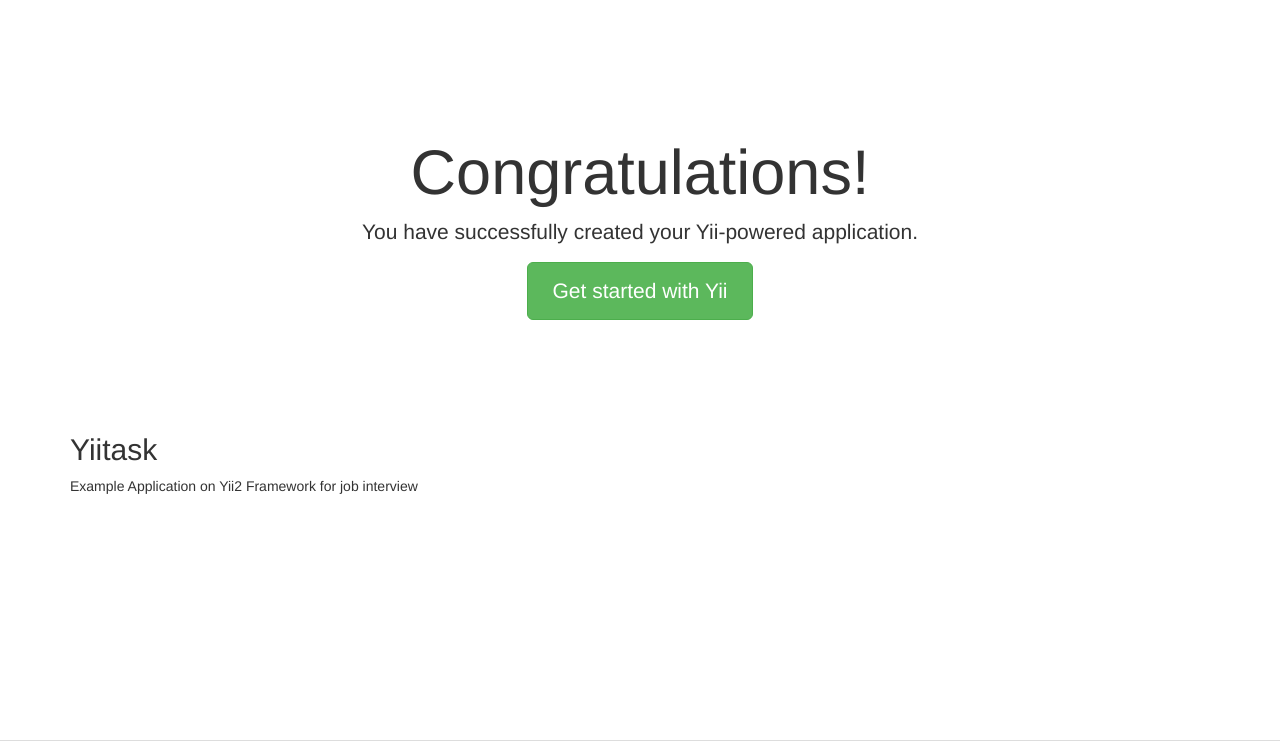
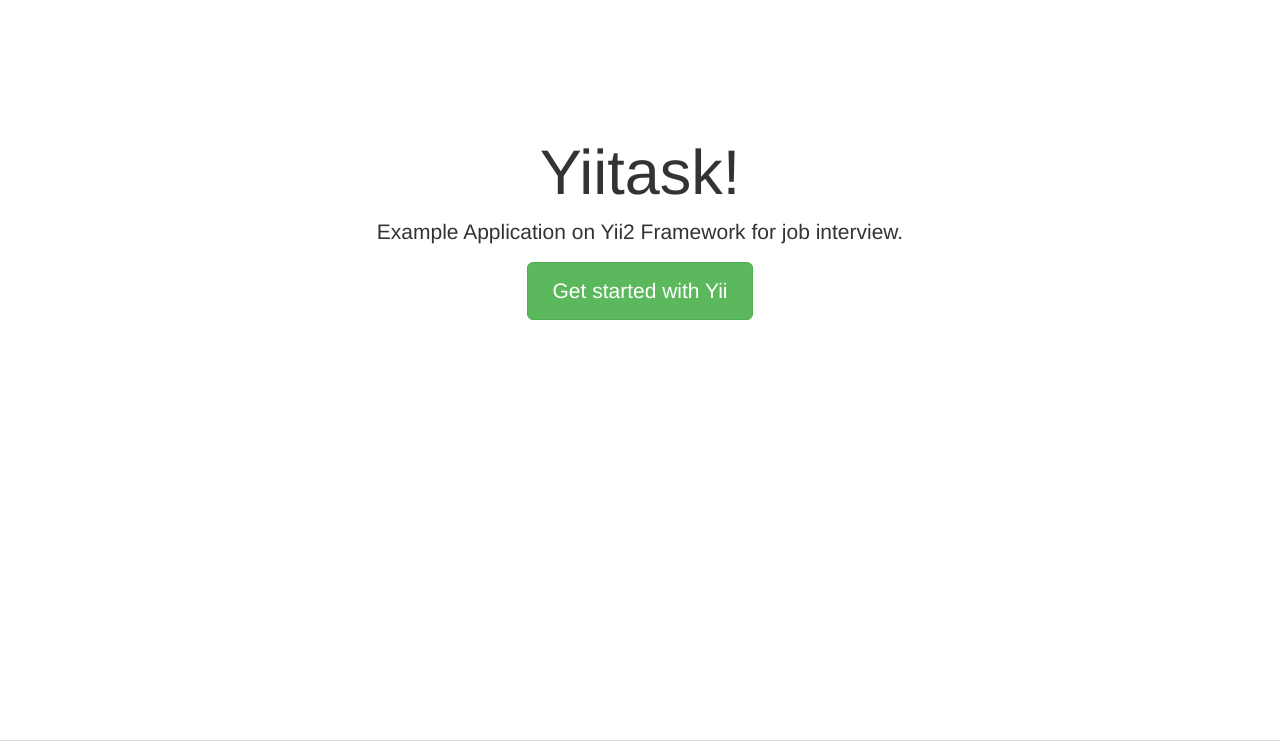
Before and after one commit to dergus/yiitask, a Yii app: template views/site/index.php in a window 1280 px wide. Shown: the top 741 px of the page. Run offline with PHP 8.4 and a stand-in for Yii, Linux system fonts and the light colour scheme; the template is opened without the code that fills it, so the values that code supplies are empty; some libraries are stand-ins or nearby versions.

Commit message:
small changes in main layout

```diff
--- a/views/site/index.php
+++ b/views/site/index.php
@@ -5,23 +5,16 @@ $this->title = 'My Yii Application';
 <div class="site-index">
 
     <div class="jumbotron">
-        <h1>Congratulations!</h1>
+        <h1>Yiitask!</h1>
 
-        <p class="lead">You have successfully created your Yii-powered application.</p>
+        <p class="lead">Example Application on Yii2 Framework for job interview.</p>
 
         <p><a class="btn btn-lg btn-success" href="http://www.yiiframework.com">Get started with Yii</a></p>
     </div>
 
     <div class="body-content">
 
-        <div class="row">
-            <div class="col-lg-4">
-                <h2>Yiitask</h2>
 
-                <p>Example Application on Yii2 Framework for job interview</p>
-
-            </div>
-        </div>
 
     </div>
 </div>
```
